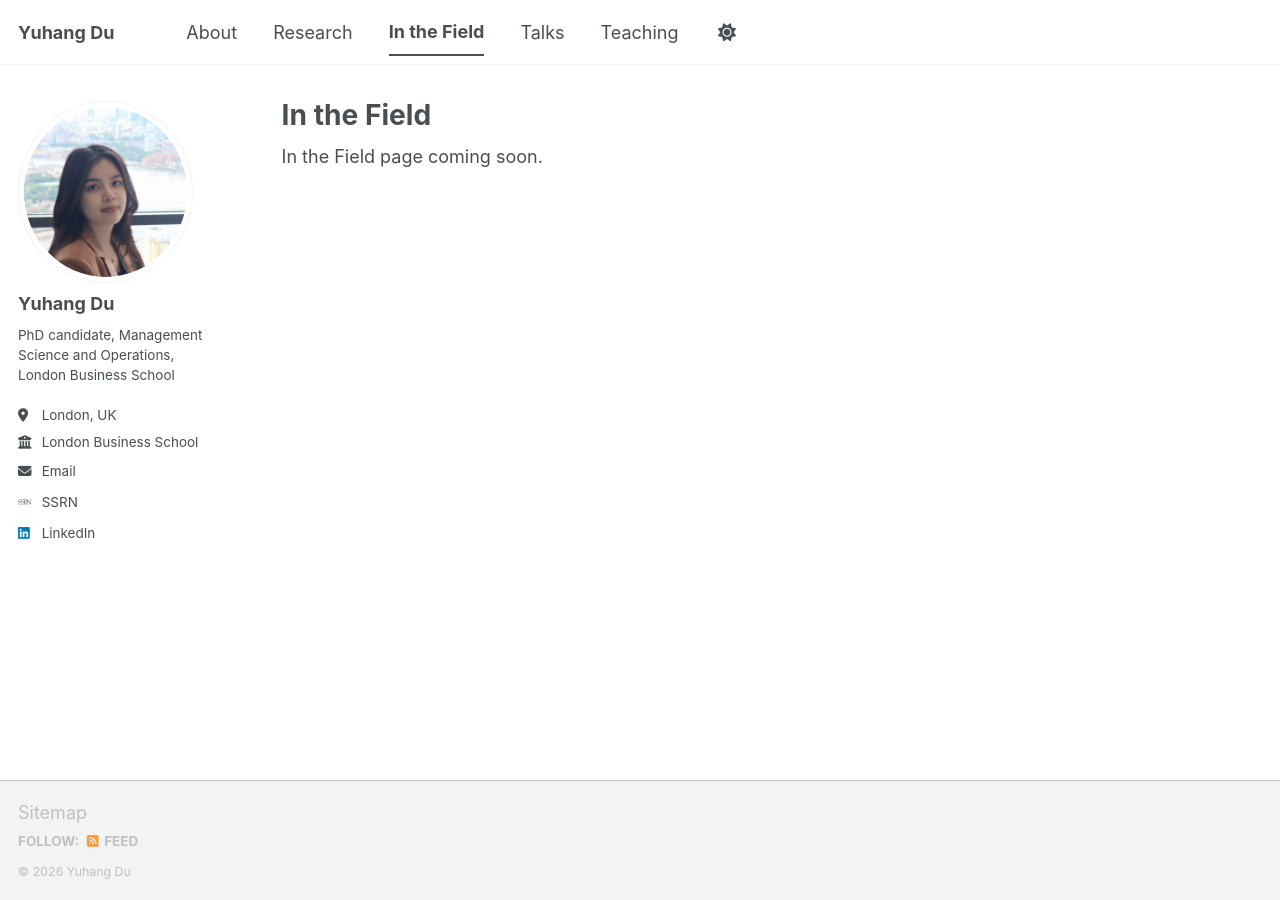
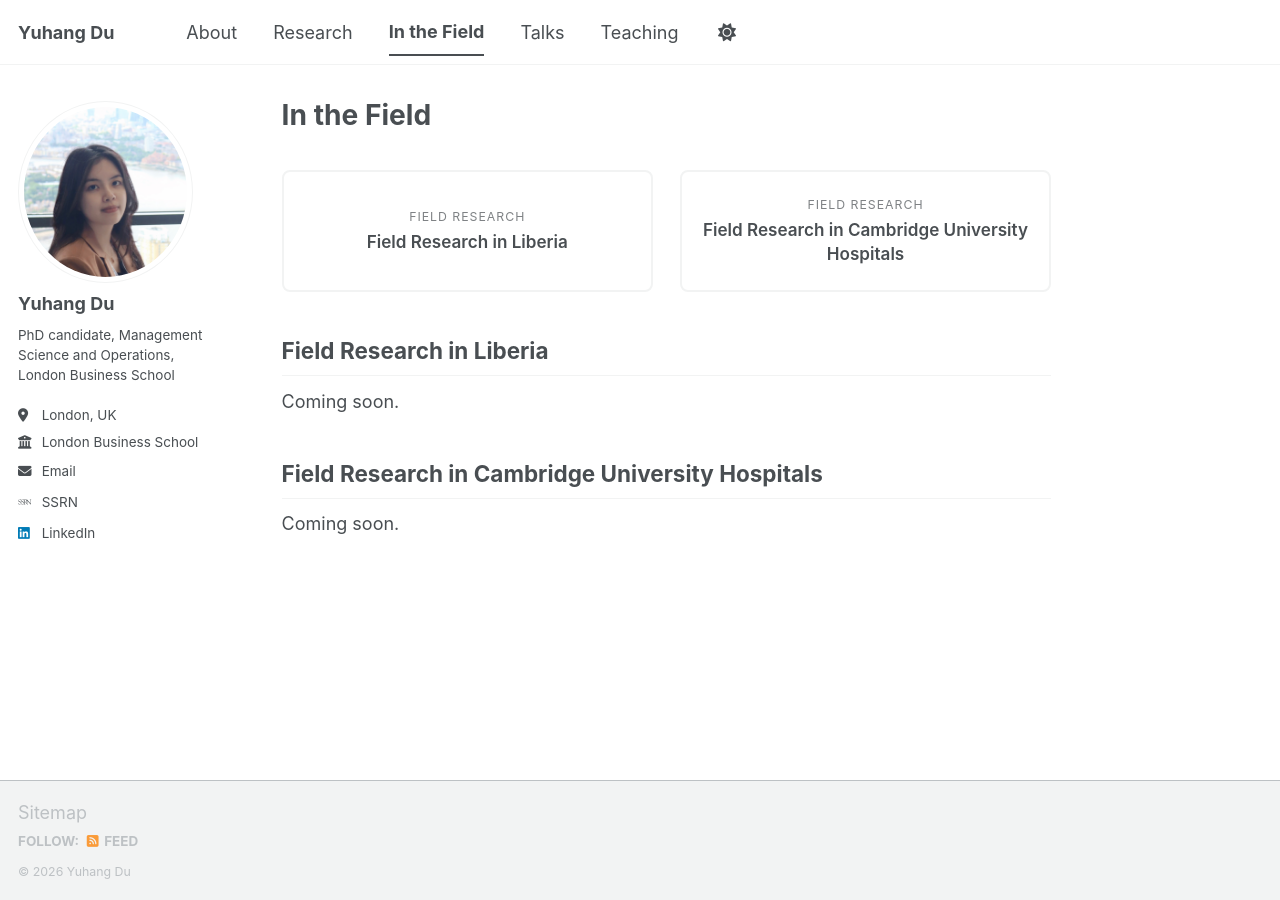
Before and after one commit to yuhangdu-edu/yuhangdu-edu.github.io, a Jekyll site: the page built from _pages/field.md, in a window 1280 px wide. Built offline with Jekyll 4.4.1, drawn with Linux system fonts in a browser that asks for light colours; some web fonts are replaced; a script bundle is joined from its source files by our own code; library files that are not in the unit come from our copies.

Commit message:
field page

```diff
--- a/_pages/field.md
+++ b/_pages/field.md
@@ -5,4 +5,23 @@ permalink: /field/
 author_profile: true
 ---
 
-In the Field page coming soon.
+<div class="field-nav">
+  <a href="#liberia" class="field-nav__card">
+    <div class="field-nav__label">Field Research</div>
+    <div class="field-nav__title">Field Research in Liberia</div>
+  </a>
+  <a href="#cambridge" class="field-nav__card">
+    <div class="field-nav__label">Field Research</div>
+    <div class="field-nav__title">Field Research in Cambridge University Hospitals</div>
+  </a>
+</div>
+
+## Field Research in Liberia
+{: #liberia }
+
+Coming soon.
+
+## Field Research in Cambridge University Hospitals
+{: #cambridge }
+
+Coming soon.
--- a/assets/css/main.scss
+++ b/assets/css/main.scss
@@ -44,6 +44,53 @@
 
 /* Custom overrides */
 
+/* Field research sub-navigation cards */
+.field-nav {
+  display: flex;
+  gap: 1.5em;
+  margin: 1.5em 0 2.5em;
+  flex-wrap: wrap;
+}
+
+.field-nav__card {
+  flex: 1 1 0;
+  min-width: 180px;
+  display: flex;
+  flex-direction: column;
+  align-items: center;
+  justify-content: center;
+  padding: 1.4em 1em;
+  text-align: center;
+  text-decoration: none !important;
+  border: 2px solid var(--global-border-color);
+  border-radius: 8px;
+  color: var(--global-text-color) !important;
+  font-weight: 600;
+  font-size: 0.95em;
+  line-height: 1.4;
+  transition: border-color 0.2s, background-color 0.2s, color 0.2s;
+
+  &:hover {
+    border-color: var(--global-base-color);
+    background-color: var(--global-base-color);
+    color: #fff !important;
+  }
+}
+
+.field-nav__label {
+  font-size: 0.72em;
+  font-weight: 400;
+  letter-spacing: 0.08em;
+  text-transform: uppercase;
+  opacity: 0.7;
+  margin-bottom: 0.4em;
+}
+
+.field-nav__title {
+  font-size: 1em;
+  font-weight: 600;
+}
+
 /* Force filled disc bullets for all nested lists in page content */
 .page__content ol ul,
 .page__content ul ul {
```
